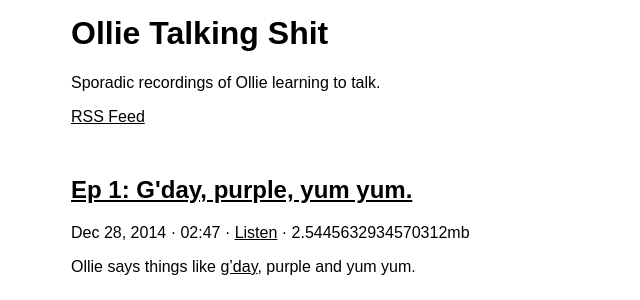
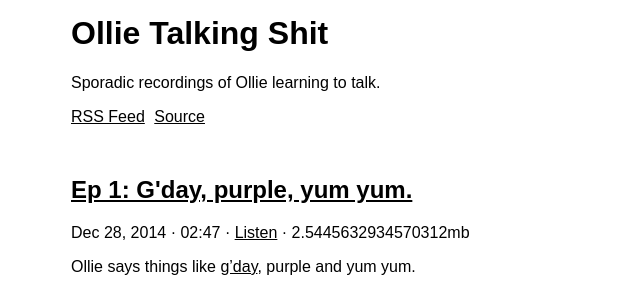
Before and after one commit to andytlr/ollie-talking-shit, a Jekyll site: the page built from index.html, in a window 1280 px wide. Shown: the part 560-860 px from the top of the page, without its empty margins (319-959 px from the left). Built offline with Jekyll 4.4.1, drawn with Linux system fonts in a browser that asks for light colours.

Commit message:
Add source link.

```diff
--- a/css/main.scss
+++ b/css/main.scss
@@ -24,3 +24,13 @@ img {
 .post {
   margin-top: 50px;
 }
+
+.nav {
+  padding-left: 0;
+  list-style: none;
+
+  li {
+    display: inline;
+    margin-right: 5px;
+  }
+}
--- a/index.html
+++ b/index.html
@@ -5,9 +5,10 @@ layout: default
 <h1>{{ site.title }}</h1>
 <p>{{ site.description }}</p>
 
-<p>
-  <a href="{{ "/feed.xml" | prepend: site.baseurl }}">RSS Feed</a>
-</p>
+<ul class="nav">
+  <li><a href="{{ "/feed.xml" | prepend: site.baseurl }}">RSS Feed</a></li>
+  <li><a href="https://github.com/andytlr/ollie-talking-shit">Source</a></li>
+</ul>
 
 <div class="posts">
   {% for post in site.posts %}
```
